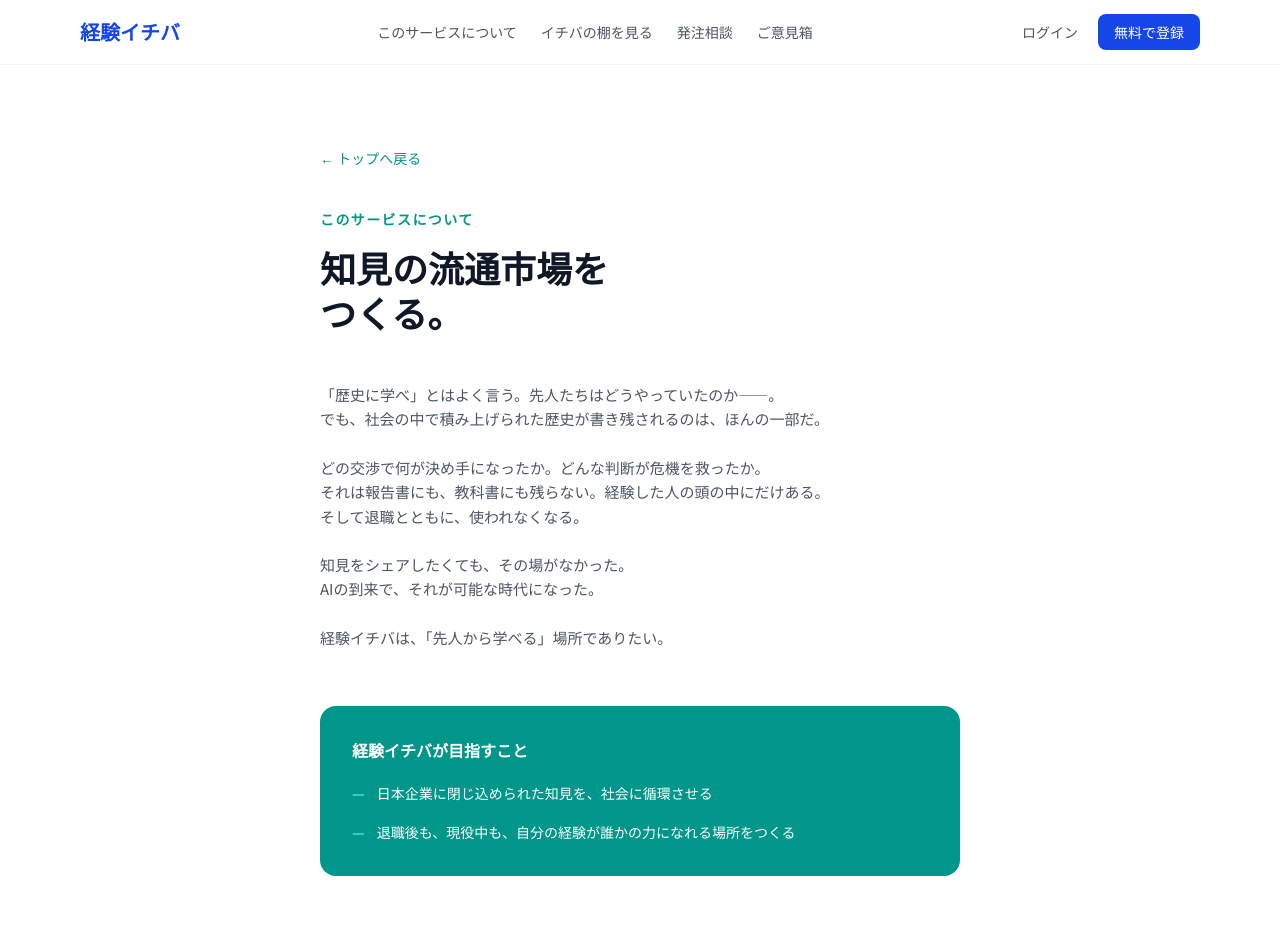
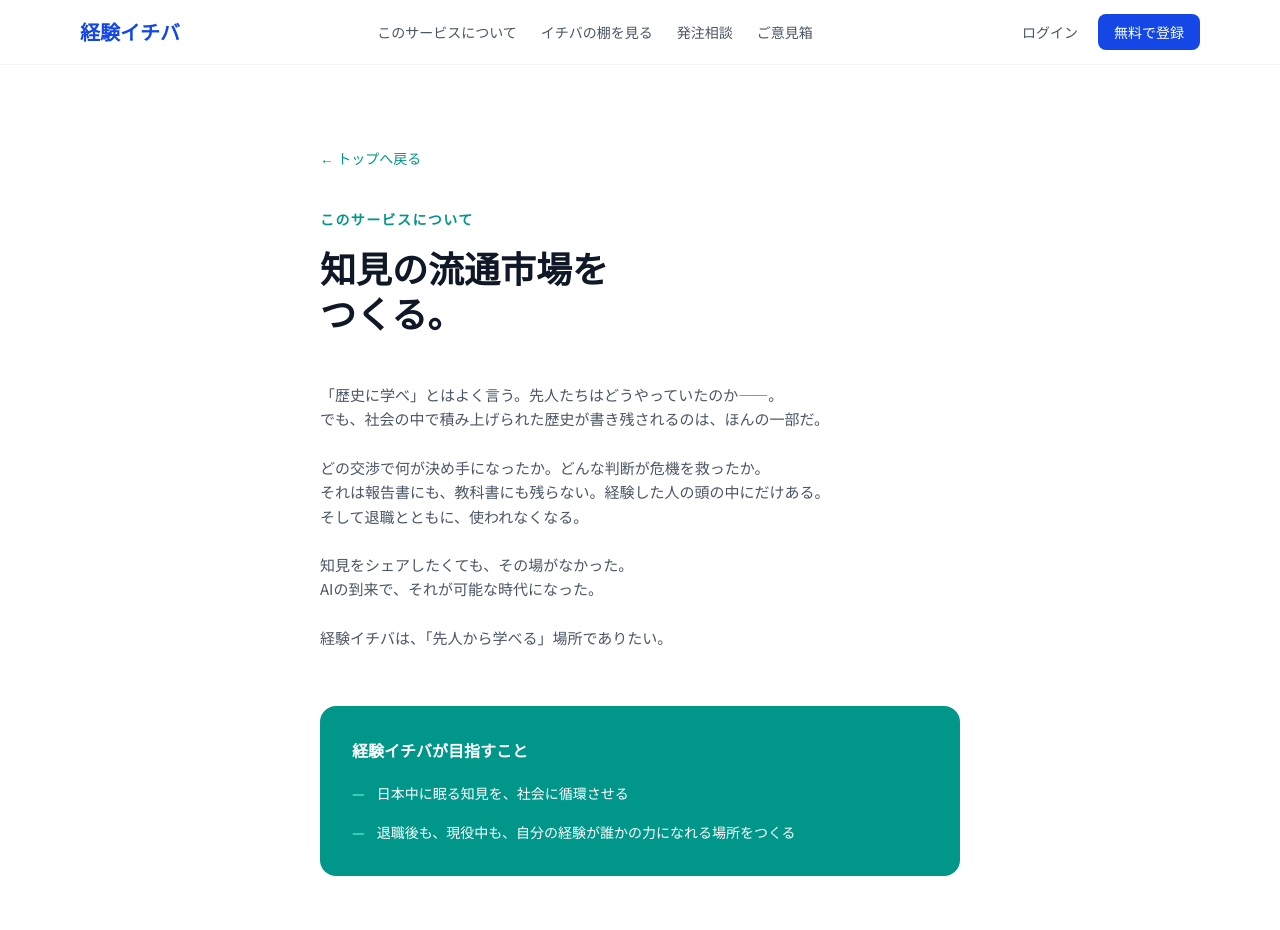
Before and after one commit to westville1030-tech11/skill-tana, a Next.js app: page /about in a window 1280 px wide. Shown: the top 930 px of the page. Built offline with nearby package versions, Linux system fonts and the light colour scheme; no server answers.

Commit message:
Broaden mission bullet — 日本企業 to 日本中に眠る知見

```diff
--- a/app/about/page.tsx
+++ b/app/about/page.tsx
@@ -42,7 +42,7 @@ export default function AboutPage() {
           <ul className="space-y-4 text-sm leading-relaxed">
             <li className="flex items-start gap-3">
               <span className="text-teal-300 font-bold flex-shrink-0">—</span>
-              日本企業に閉じ込められた知見を、社会に循環させる
+              日本中に眠る知見を、社会に循環させる
             </li>
             <li className="flex items-start gap-3">
               <span className="text-teal-300 font-bold flex-shrink-0">—</span>
```
